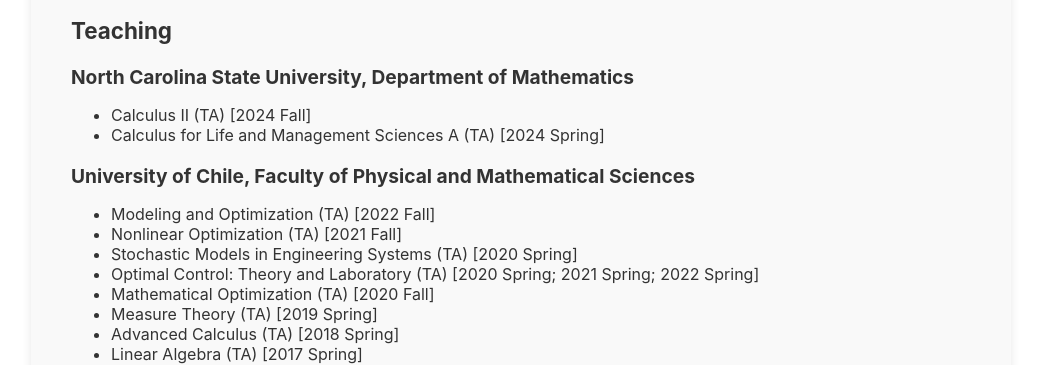
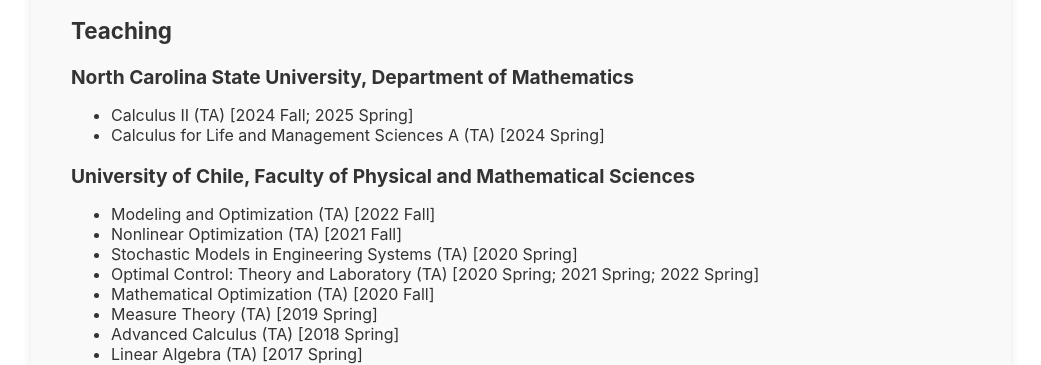
Before and after one commit to jmadariagar/jmadariagar.github.io, a Jekyll site: the page built from index.md, in a window 1280 px wide. Shown: the part 1545-1910 px from the top of the page, without its empty margins (119-1160 px from the left). Built offline with Jekyll 4.4.1, drawn with Linux system fonts in a browser that asks for light colours; our own code applies the rules of GitHub Pages for plain Markdown files; a script that is not in the unit is left out; the repository's description, which GitHub fills in, is left out.

Commit message:
Update index.md

```diff
--- a/index.md
+++ b/index.md
@@ -23,7 +23,7 @@
 
 ## Teaching
 ### North Carolina State University, Department of Mathematics
-* Calculus II (TA) [2024 Fall]
+* Calculus II (TA) [2024 Fall; 2025 Spring]
 * Calculus for Life and Management Sciences A (TA) [2024 Spring]
 
 ### University of Chile, Faculty of Physical and Mathematical Sciences
```
